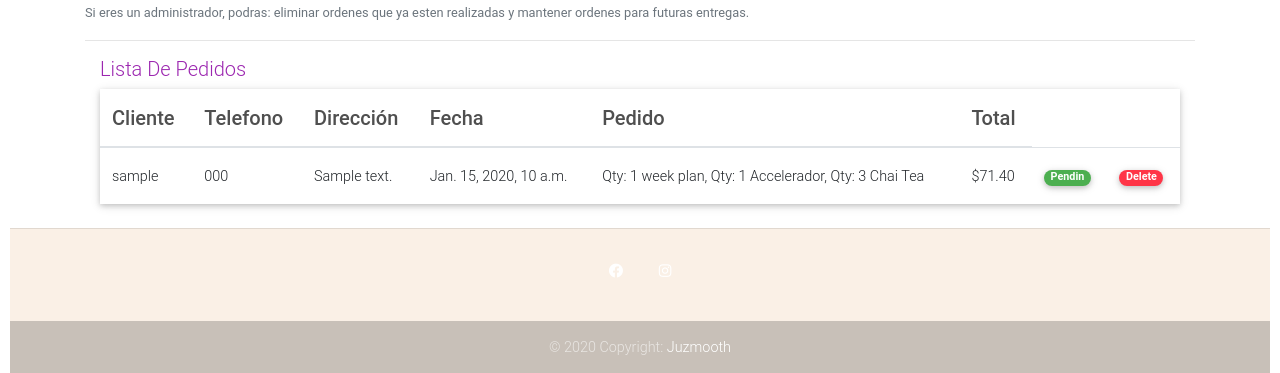
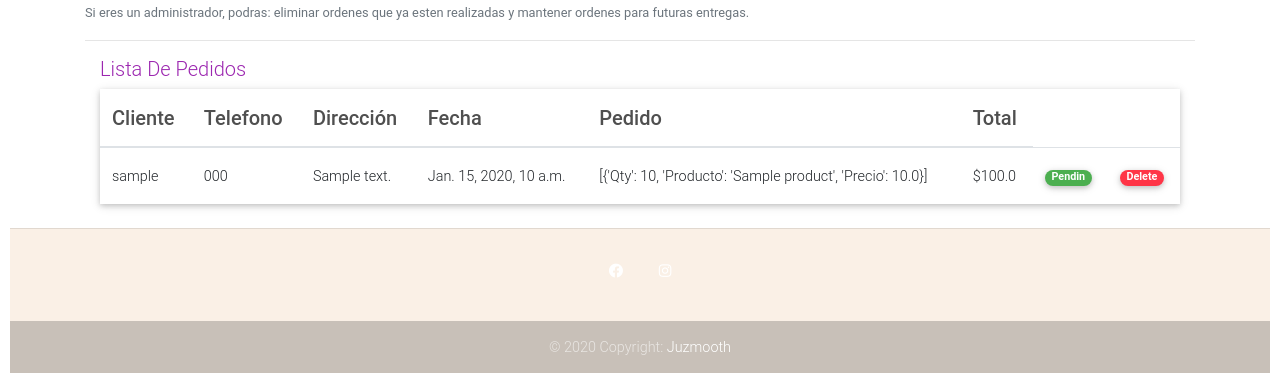
Before and after one commit to CarinaLR/Ivonne, a Django app: page /orderList_forAdmin in a window 1280 px wide. Shown: the part 244-617 px from the top of the page. Run offline with Django 3.2, Linux system fonts and the light colour scheme; tables that the repository leaves empty hold one stand-in row (values such as "Sample post"); some libraries are stand-ins or nearby versions.

Commit message:
displaying orders with references from db

```diff
--- a/auctions/templates/auctions/orderListAdmin.html
+++ b/auctions/templates/auctions/orderListAdmin.html
@@ -33,10 +33,8 @@
           <td class="border-right: solid 1px">{{ order.phone }}</td>
           <td class="border-right: solid 1px">{{ order.address }}</td>
           <td class="border-right: solid 1px">{{ order.date }}</td>
-          <td class="border-right: solid 1px">
-            Qty: 1 week plan, Qty: 1 Accelerador, Qty: 3 Chai Tea
-          </td>
-          <td class="border-right: solid 1px">$71.40</td>
+          <td class="border-right: solid 1px">{{ order.items }}</td>
+          <td class="border-right: solid 1px">${{ order.total }}</td>
           <td class="border-right: solid 1px">
             <a
               style="border-color: transparent; background-color: transparent"
--- a/auctions/views.py
+++ b/auctions/views.py
@@ -328,6 +328,9 @@ def orderList_forAdmin(request):
     orderList = Order.objects.all().order_by('pk')
     print("ordeList: ", orderList)
     in_orderList = []
+    itemsQty = 0
+    prices = []
+    total = 0
 
     for order in orderList:
         client = order.user
@@ -336,13 +339,22 @@ def orderList_forAdmin(request):
         date = order.ordered_date
         # Order objects have access to their related orderProduct objects with.all() method.
         items = order.products.all()
+        inner_item = []
 
-        print(
-            f"client: {client}, phone: {phone}, address: {address}, date: {date}, items: {items}")
+        for item in items:
+            qty = item.quantity
+            prodc = item.product.name
+            price = item.product.price
+            inner_item.append({"Qty": qty, "Producto": prodc, "Precio": price})
+
+        for price in inner_item:
+            final_cost = (int(price['Qty']) * price['Precio'])
+            prices.append(final_cost)
+            total = sum(prices)
+
         in_orderList.append({"client": client, "phone": phone,
-                             "address": address, "date": date, "items": items})
-
-    print(f"in_orderList: {in_orderList}")
+                             "address": address, "date": date, "items": inner_item, "total": total})
+        prices = []
 
     return render(request, "auctions/orderListAdmin.html", {
         "in_orderList": in_orderList,
```
